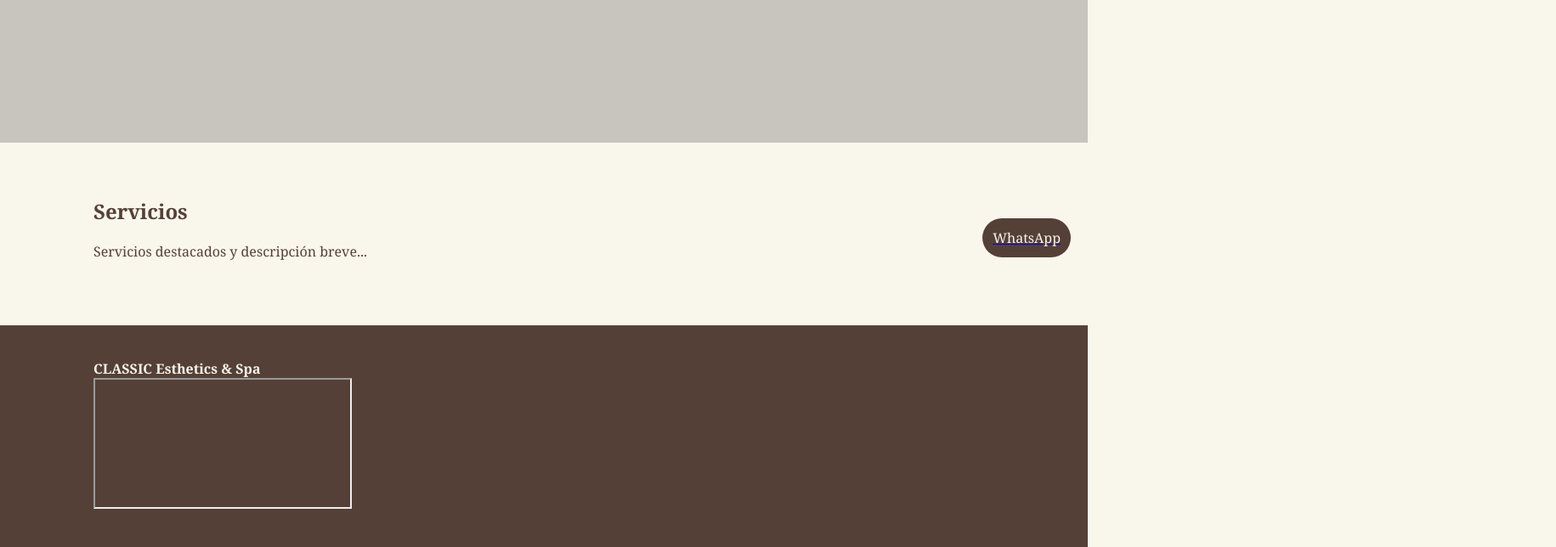
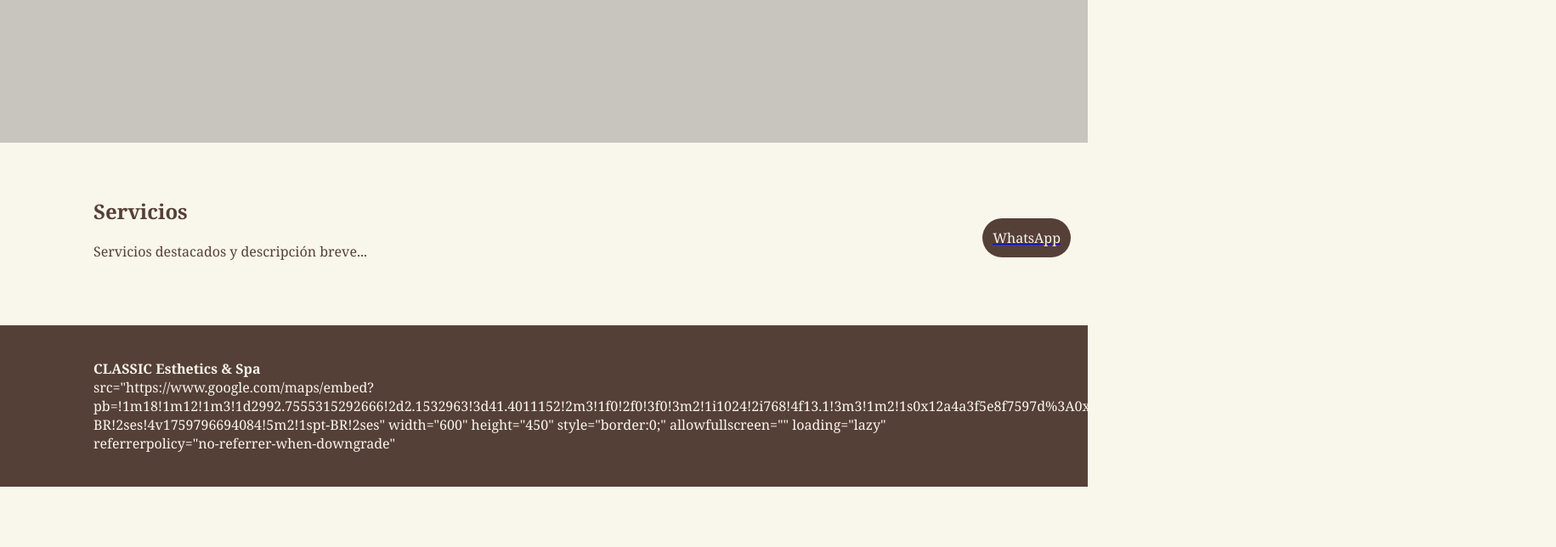
Before and after one commit to hisrmendes/classicestheticsandspa, a React (Vite) app in the folder frontend/: page / in a window 1280 px wide. Shown: the part 477-1121 px from the top of the page at 85% size, 1831 px wide, since content can reach past the window. After the commit the page ends 1050 px from the top, so only its background shows below. Built offline with nearby package versions, Linux system fonts and the light colour scheme.

Commit message:
Update App.jsx

```diff
--- a/frontend/src/App.jsx
+++ b/frontend/src/App.jsx
@@ -31,7 +31,7 @@ export default function App(){
       <footer>
         <div className="container">
           <strong>CLASSIC Esthetics & Spa</strong>
-          <div><iframe> src="https://www.google.com/maps/embed?pb=!1m18!1m12!1m3!1d2992.7555315292666!2d2.1532963!3d41.4011152!2m3!1f0!2f0!3f0!3m2!1i1024!2i768!4f13.1!3m3!1m2!1s0x12a4a3f5e8f7597d%3A0xbd3e5e5426c506f2!2sClassic%20Esthetics%20%26%20Spa!5e0!3m2!1spt-BR!2ses!4v1759796694084!5m2!1spt-BR!2ses" width="600" height="450" style="border:0;" allowfullscreen="" loading="lazy" referrerpolicy="no-referrer-when-downgrade"</iframe></div>
+          <div> src="https://www.google.com/maps/embed?pb=!1m18!1m12!1m3!1d2992.7555315292666!2d2.1532963!3d41.4011152!2m3!1f0!2f0!3f0!3m2!1i1024!2i768!4f13.1!3m3!1m2!1s0x12a4a3f5e8f7597d%3A0xbd3e5e5426c506f2!2sClassic%20Esthetics%20%26%20Spa!5e0!3m2!1spt-BR!2ses!4v1759796694084!5m2!1spt-BR!2ses" width="600" height="450" style="border:0;" allowfullscreen="" loading="lazy" referrerpolicy="no-referrer-when-downgrade"</div>
         </div>
       </footer>
       <a href="https://wa.me/34657881509" target="_blank" rel="noreferrer" style={{position:'fixed',right:20,bottom:20}}>
```
